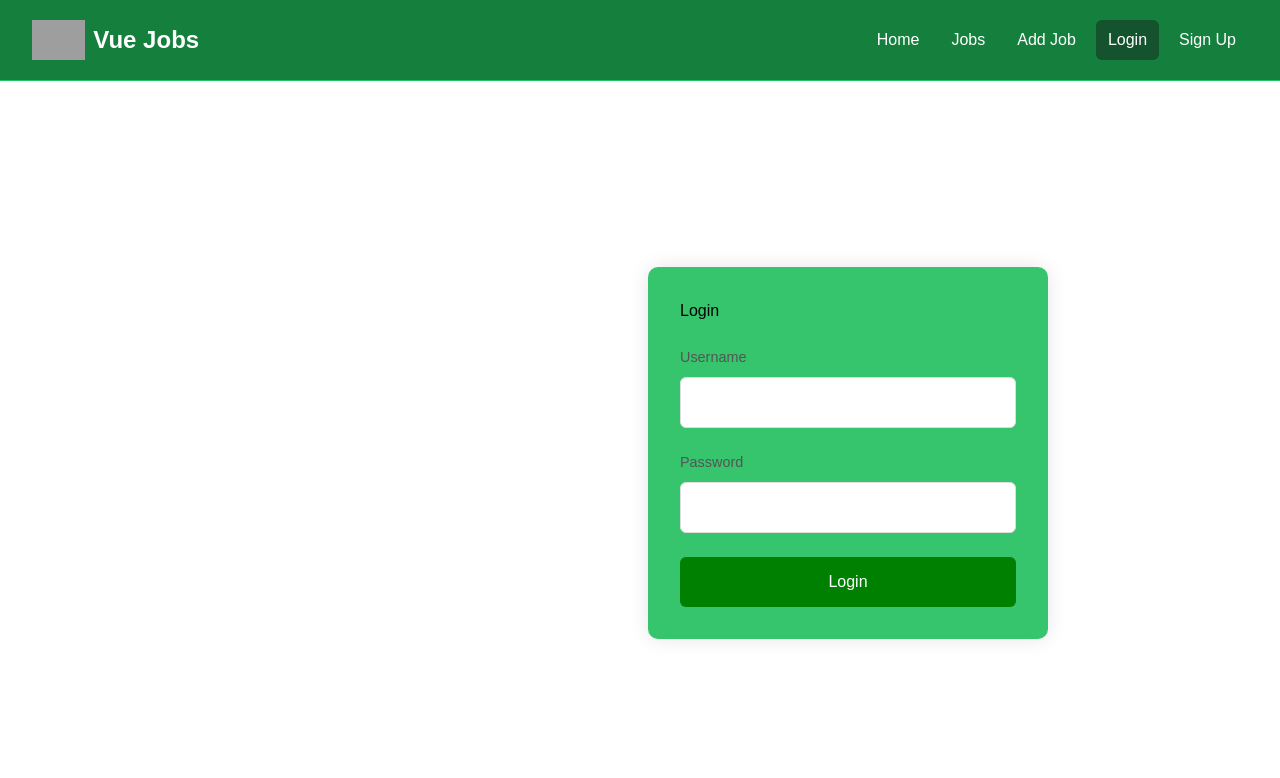
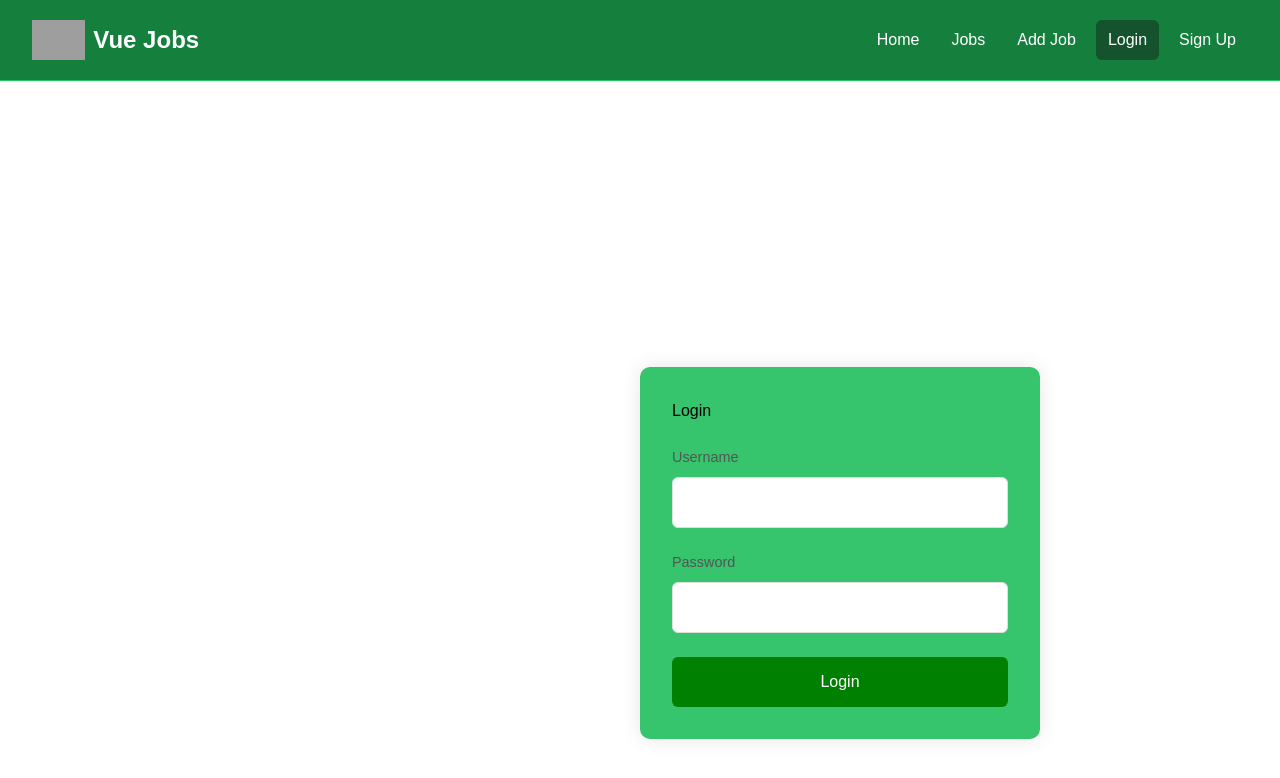
Before and after one commit to KHADGA-R/VueJobPortal, a Vue app: page /login in a window 1280 px wide. Shown: the top 778 px of the page. Built offline with nearby package versions, Linux system fonts and the light colour scheme; grey boxes are pictures that could not be loaded.

Commit message:
updating login component to make it functional

```diff
--- a/src/views/LoginView.vue
+++ b/src/components/Login.vue
@@ -36,7 +36,7 @@ const handleLogin = async () => {
             localStorage.setItem('isAuthenticated','true');
             localStorage.setItem('username', username.value);
 
-            router.push('/dashboard');
+            router.push('/');
           } else {
             errorMessage.value = 'Invalid username or password';
           }
@@ -78,7 +78,8 @@ const handleLogin = async () => {
         >
       </div>
 
-      <button type="submit" class="login-button">Login</button>
+      <!-- Add loading state -->
+      <button type="submit" class="login-button" :disabled="isLoading"> {{ isLoading ? 'Logging in ...' : 'Login' }}</button>
     </form>
   </div>
 </template>
@@ -100,7 +101,7 @@ const handleLogin = async () => {
   box-shadow: 0 0 20px rgba(0, 0, 0, 0.1);
   width: 100%;
   max-width: 400px;
-  position: relative;
+  margin: 100px auto;
   top:50%;
   left:35%;
   transform: translate(50%, 50%);
--- a/src/router/index.js
+++ b/src/router/index.js
@@ -5,7 +5,7 @@ import NotFoundView from "@/views/NotFoundView.vue";
 import JobView from "@/views/JobView.vue";
 import AddJobView from "@/views/AddJobView.vue";
 import EditJobView from "@/views/EditJobView.vue";
-import LoginView from "@/views/LoginView.vue";
+import Login from "@/components/Login.vue";
 import Register from "@/components/Register.vue";
 
 
@@ -22,7 +22,7 @@ const router = createRouter ({
         {
             path: '/login',
             name: 'login',
-            component: LoginView,
+            component: Login,
             meta: { requiresAuth: false }
         },
 
```
